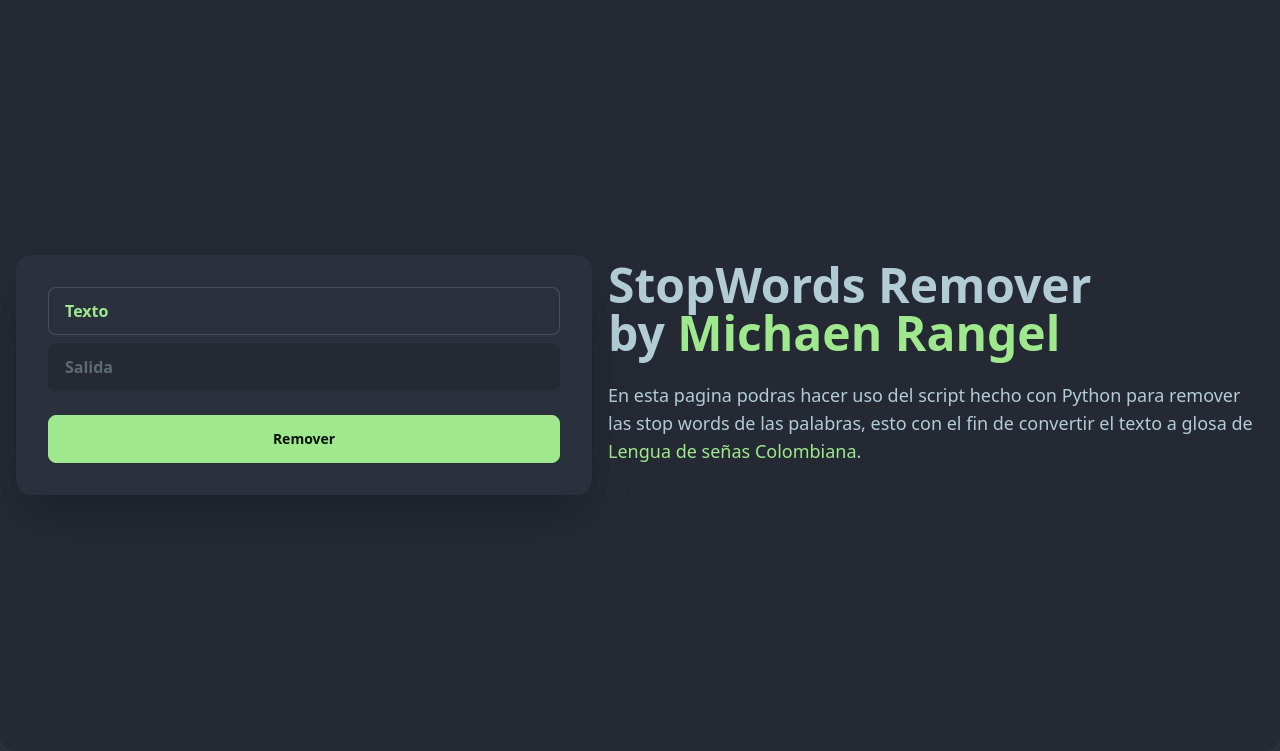
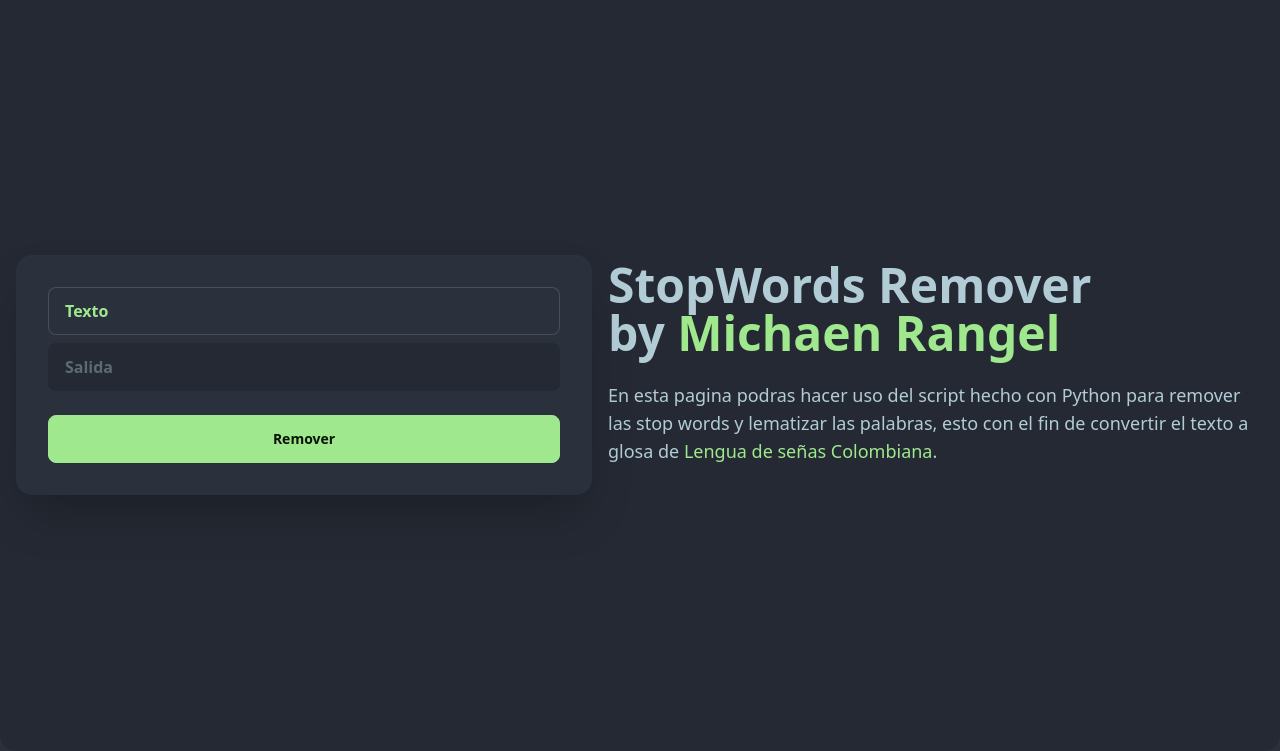
Before and after one commit to micho137/stopWords-LSC-Remove, a Flask app: page / in a window 1280 px wide. Shown: the part 49-800 px from the top of the page. Run offline with Flask 3, Linux system fonts and the light colour scheme; some libraries are stand-ins or nearby versions.

Commit message:
Update index.html

```diff
--- a/templates/index.html
+++ b/templates/index.html
@@ -17,7 +17,7 @@
             <div class="hero-content flex-col lg:flex-row-reverse">
               <div class="text-center lg:text-left">
                 <h1 class="text-5xl font-bold">StopWords Remover <br/>by <span class="text-primary">Michaen Rangel</span></h1>
-                <p class="py-6 text-lg">En esta pagina podras hacer uso del script hecho con Python para remover las stop words de las palabras, esto con el fin de convertir el texto a glosa de <a href="https://es.wikipedia.org/wiki/Lengua_de_se%C3%B1as_colombiana" target="_blank" class="text-primary">Lengua de señas Colombiana</a>.</p>
+                <p class="py-6 text-lg">En esta pagina podras hacer uso del script hecho con Python para remover las stop words y lematizar las palabras, esto con el fin de convertir el texto a glosa de <a href="https://es.wikipedia.org/wiki/Lengua_de_se%C3%B1as_colombiana" target="_blank" class="text-primary">Lengua de señas Colombiana</a>.</p>
               </div>
               <div class="card shrink-0 w-full max-w-xl shadow-2xl bg-base-100">
                 <form class="card-body" action="/convertText" method="post">
```
